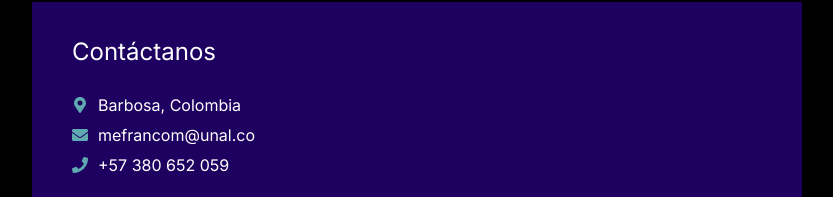
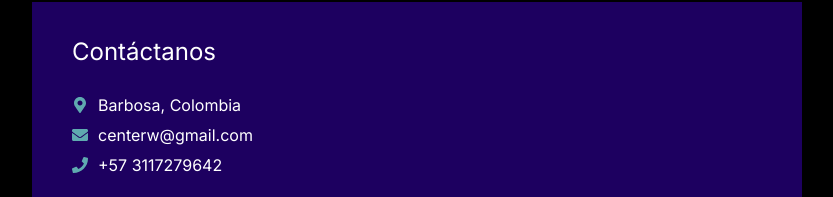
Before and after one commit to MelanyMFM/CenterWarriors, a React (Vite) app: page / in a window 1280 px wide. Shown: the part 755-952 px from the top of the page, without its empty margins (223-1056 px from the left). Built offline with nearby package versions, Linux system fonts and the light colour scheme; a web font is replaced by a local one.

Commit message:
Update Contacto.jsx

```diff
--- a/src/componentes/Contacto/Contacto.jsx
+++ b/src/componentes/Contacto/Contacto.jsx
@@ -20,11 +20,11 @@ function Contacto() {
                 </p>
                 <p className='info'>
                     <FaEnvelope className="icon" /> {/* Icono de correo */}
-                    <a href="mailto:mefrancom@unal.edu.co">mefrancom@unal.co</a>
+                    <a href="mailto:centerw@gmail.com">centerw@gmail.com</a>
                 </p>
                 <p className='info'>
                     <FaPhone className="icon" /> {/* Icono de teléfono */}
-                    <a href="tel:+57380652059">+57 380 652 059</a>
+                    <a href="tel:+573117279642">+57 3117279642</a>
                 </p>
             </div>
 
```
